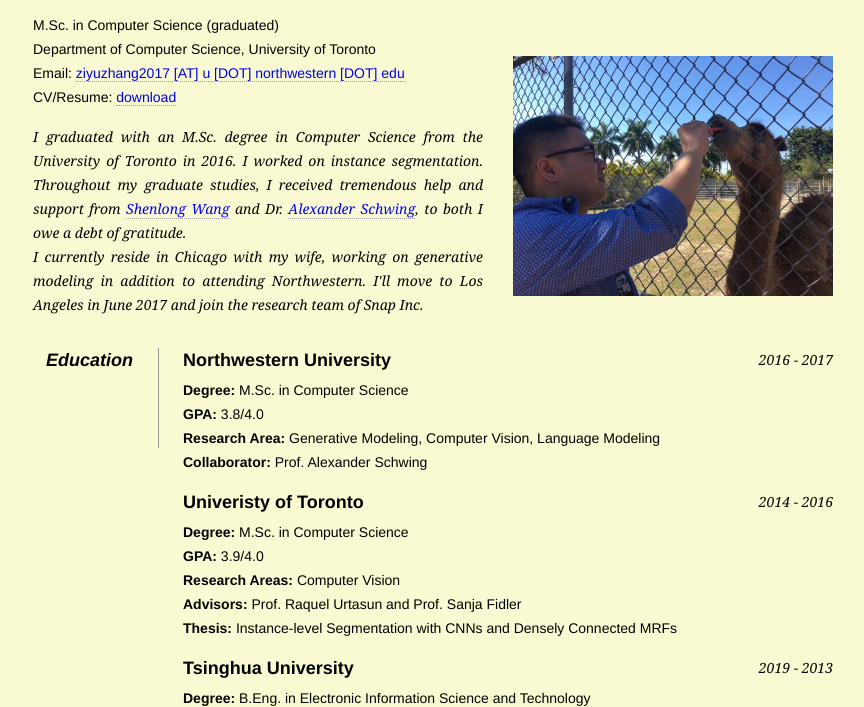
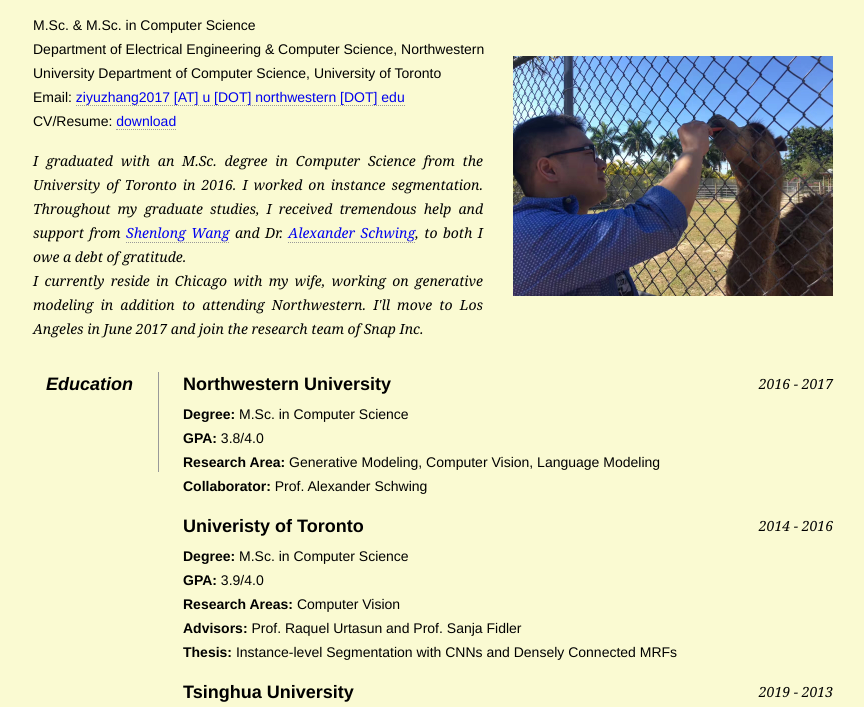
Before and after one commit to ziyu-zhang/ziyu-zhang.github.io, a plain HTML site: page index.html in a window 1280 px wide. Shown: the part 84-791 px from the top of the page, without its empty margins (207-1071 px from the left). Drawn offline with Linux system fonts and the light colour scheme.

Commit message:
Update index.html

```diff
--- a/index.html
+++ b/index.html
@@ -42,13 +42,10 @@
             <h1 class="fn">Ziyu Zhang | 张子雨</h1>
 
             <p>
-                M.Sc. in Computer Science (graduated)<br>
+                M.Sc. & M.Sc. in Computer Science<br>
+		Department of Electrical Engineering & Computer Science, Northwestern University
                 Department of Computer Science, University of Toronto<br>
-                <!-- Cell: +1(312)647-7677<br> -->
-                <!-- Email: ziyuzhang2017[at]u[dot]northwestern[dot]edu -->
-                <!-- Cell: <span class="tel">555-666-7777</span><br /> -->
                 Email: <a class="email" href="mailto:ziyuzhang2017@u.northwestern.edu">ziyuzhang2017 [AT] u [DOT] northwestern [DOT] edu</a><br>
-                <!-- Email: <a class="email" href="mailto:zhangziyuchina@gmail.com">zhangziyuchina [AT] gmail [DOT] com -->
                 CV/Resume: <a href="Ziyu.Zhang.Resume.pdf">download</a>
             </p>
         </div>
```
